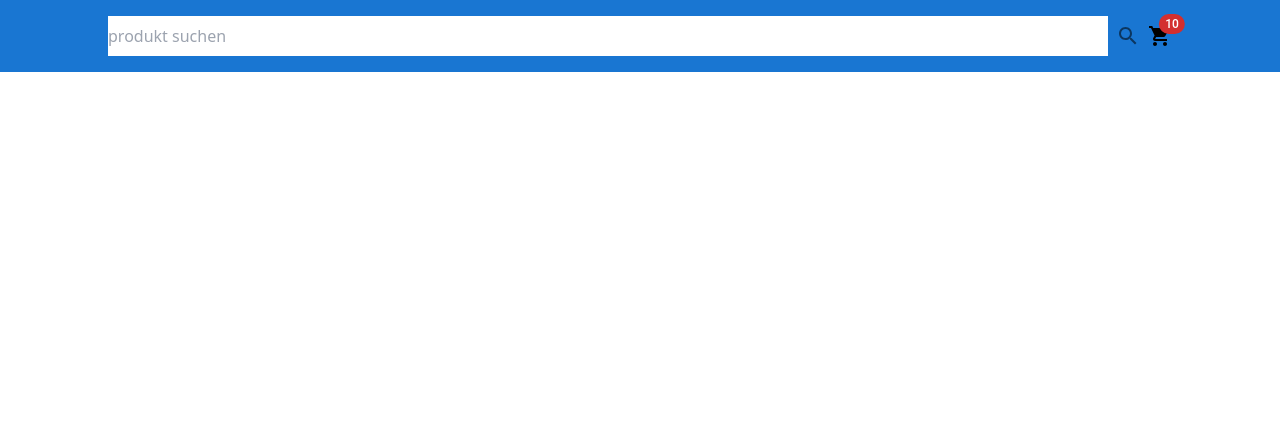
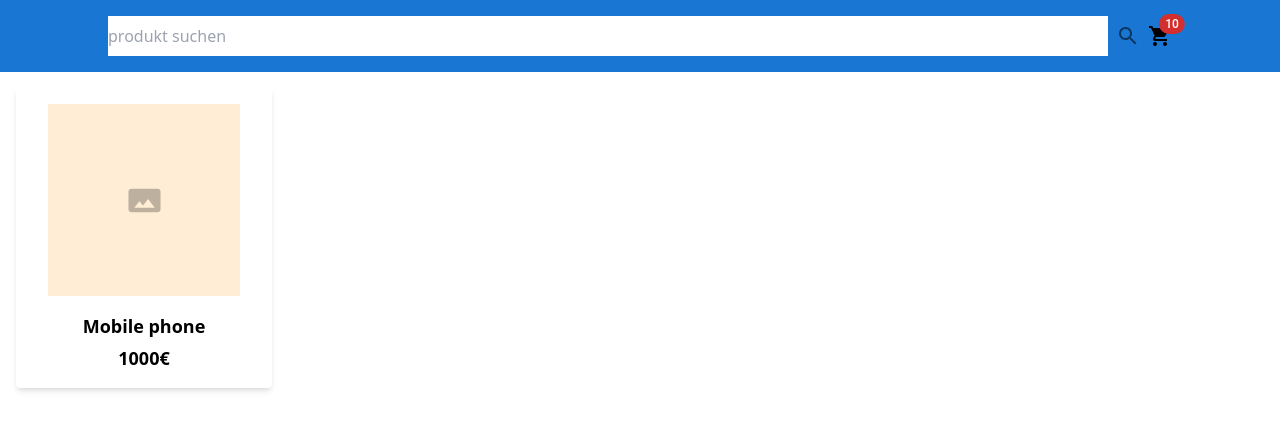
Before and after one commit to ledemkam/vite-front-ecoomerce, a React (Vite) app: page / in a window 1280 px wide. Shown: the top 430 px of the page. Built offline with nearby package versions, Linux system fonts and the light colour scheme.

Commit message:
feat(list-products): productItem-setup

```diff
--- a/src/App.tsx
+++ b/src/App.tsx
@@ -1,4 +1,5 @@
 import Header from "common/layout/Header"
+import ProductItem from "features/product/list-products/ui/ProductItem"
 
 const onSubmit = (search: string) => {
   console.log(search)
@@ -7,9 +8,19 @@
 
 const cartcount = 10
 
+const product = {
+  name: 'Mobile phone',
+  picture: '',
+  price: 1000,
+ };
+
+
 const App = () => {
   return (
-    <Header onSubmit={onSubmit} cartcount={cartcount} />
+    <>
+      <Header onSubmit={onSubmit} cartcount={cartcount} />
+      <ProductItem product={product} />
+    </>
   )
 }
 export default App
--- /dev/null
+++ b/src/features/product/list-products/ui/ProductItem/ProductItem.tsx
@@ -0,0 +1,44 @@
+import type { ReactElement } from 'react';
+import { Panorama } from '@mui/icons-material';
+
+
+type Props = {
+    product: {
+     name: string;
+     picture: string;
+     price: number;
+    };
+    };
+
+
+    const ProductItem = ({
+        product: { picture, name, price },
+        }: Props): ReactElement => {
+        return (
+         <div className="flex flex-col items-center justify-center w-64 p-4
+        m-4 bg-white rounded shadow-md">
+         <div className="w-48 h-48 shrink-0">
+         {picture && (
+         <img className="size-full object-contain" src={picture}
+        alt={name} />
+         )}
+         {!picture && (
+         <div
+         className="flex items-center justify-center
+        size-full bg-orange-100"
+         >
+         <Panorama fontSize="large" color="disabled" />
+         </div>
+         )}
+         </div>
+         <div className="flex flex-col items-center justify-center w-full
+        mt-4">
+         <h3 className="text-lg font-semibold text-center">{name}</h3>
+         <p className="mt-1 text-lg font-semibold text-center">{price}
+        €</p>
+         </div>
+         </div>
+        );
+        };
+
+    export default ProductItem;
--- /dev/null
+++ b/src/features/product/list-products/ui/ProductItem/index.tsx
@@ -0,0 +1 @@
+export { default } from './ProductItem';
```
